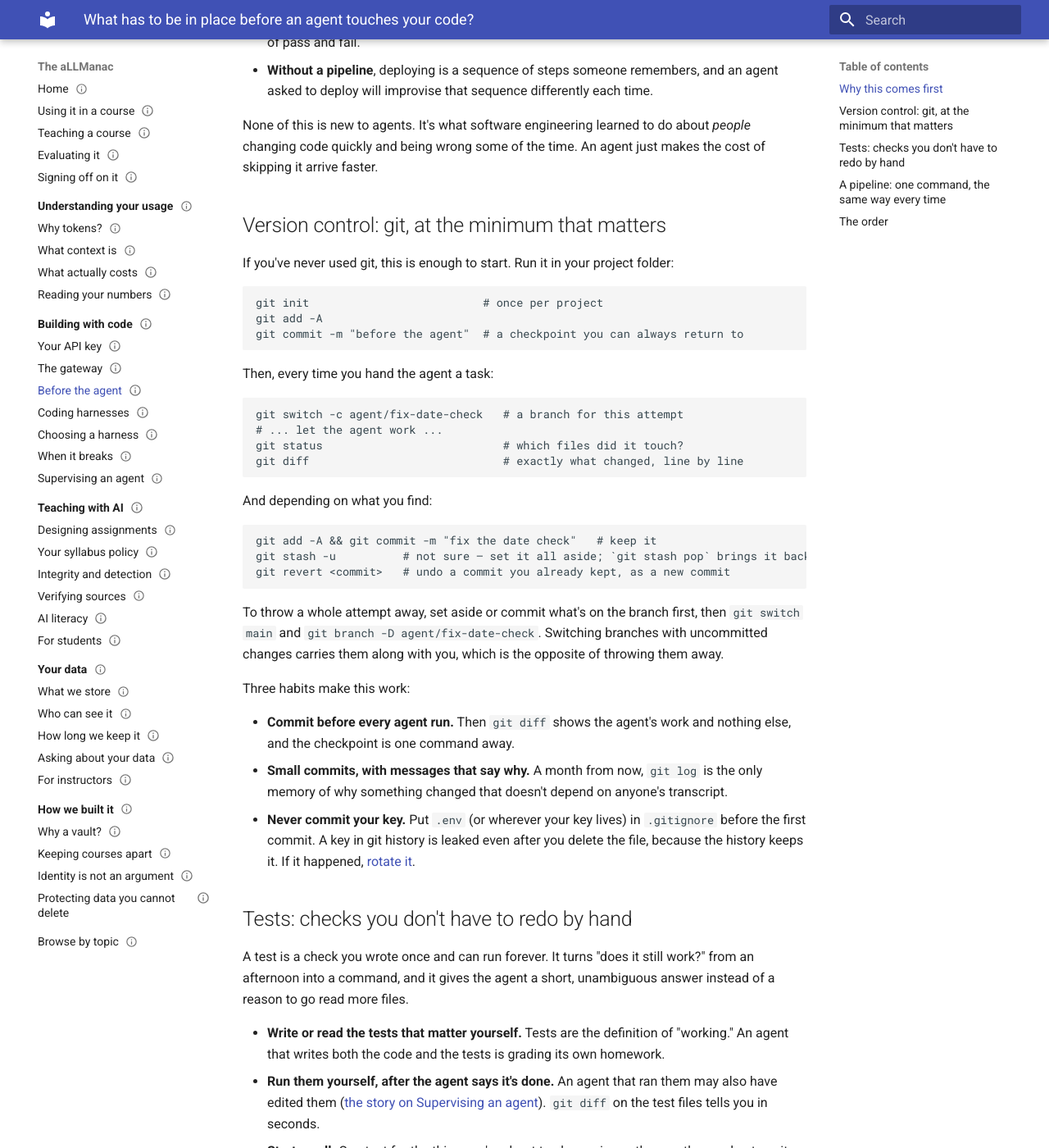
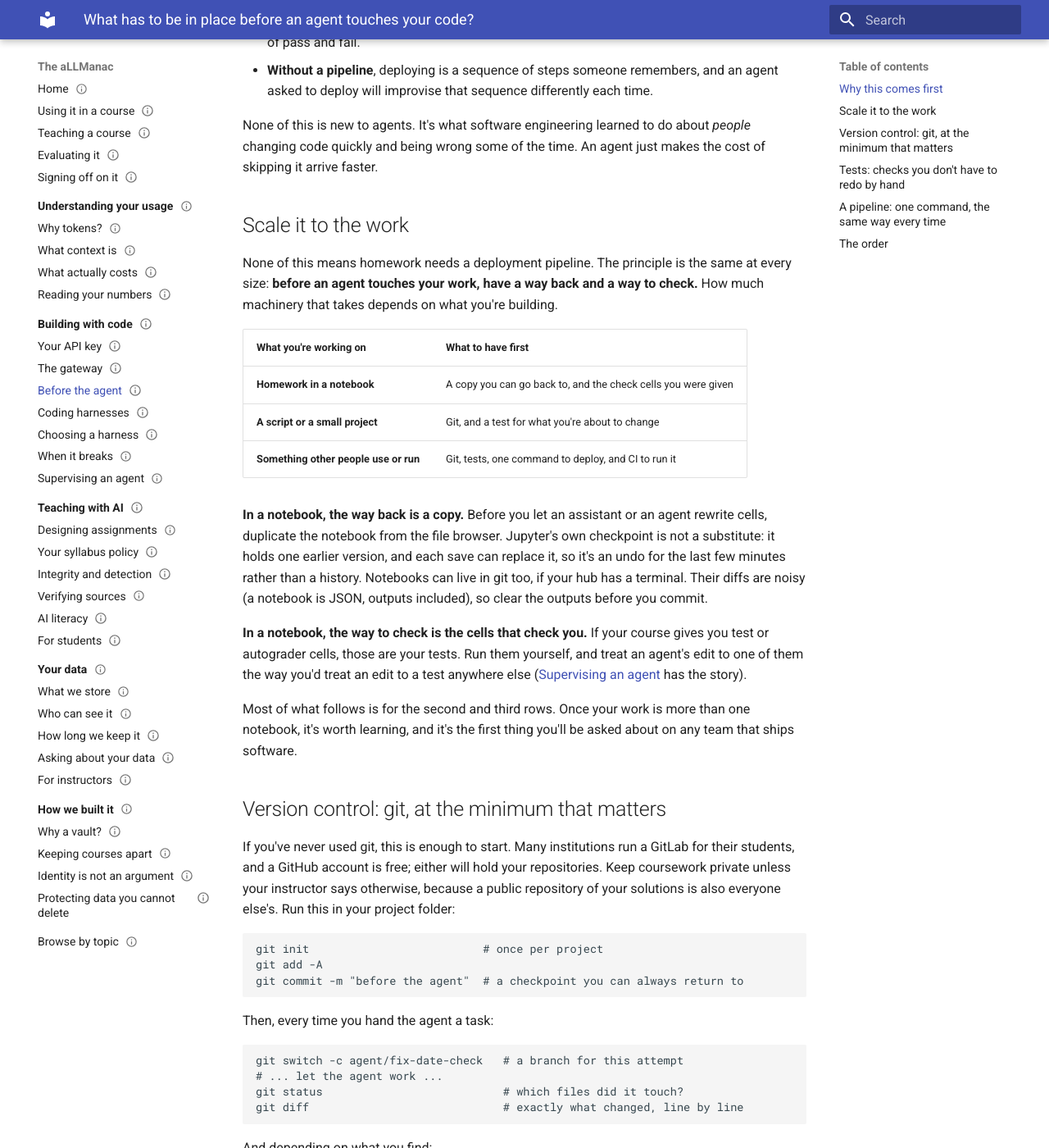
Before and after one commit to atmarx/aLLManac, an MkDocs documentation site: the page built from apex/building-with-code/before-the-agent.md, in a window 1280 px wide and 1400 px high, scrolled down 809 px. Shown: the whole window at 82% size. Built offline with MkDocs 1.6.1 and Material for MkDocs 9.7.7, drawn with Linux system fonts in a browser that asks for light colours; some of the changed text lies outside the part shown.

Commit message:
docs(guides): before the agent scales to the work — homework doesn't need a pipeline
@xram: Python 201 homework lives in JupyterHub notebooks, not git, and
doesn't need CI/CD.  The page read as if every assignment did.

New "Scale it to the work" section ahead of the git minimum: the
principle at every size is a way back and a way to check, then a table —
notebook homework (a copy, and the check cells you were given), a script
or small project (git and a test), something other people run (the full
stack).  Jupyter's checkpoint is one version deep, so the way back in a
notebook is a duplicate.  Autograder cells are the tests, and an agent
editing one is the same red flag as anywhere else.

Also: where repositories live (an institutional GitLab or a free GitHub,
named generically per the authoring rules) and keeping coursework private.

Co-Authored-By: Claude Opus 5 - Marco <noreply@anthropic.com>

````diff
--- a/apex/building-with-code/before-the-agent.md
+++ b/apex/building-with-code/before-the-agent.md
@@ -27,9 +27,25 @@ An agent changes a lot of things quickly, and it will be wrong some of the time.
 
 None of this is new to agents.  It's what software engineering learned to do about *people* changing code quickly and being wrong some of the time.  An agent just makes the cost of skipping it arrive faster.
 
+## Scale it to the work
+
+None of this means homework needs a deployment pipeline.  The principle is the same at every size: **before an agent touches your work, have a way back and a way to check.**  How much machinery that takes depends on what you're building.
+
+| What you're working on | What to have first |
+|---|---|
+| **Homework in a notebook** | A copy you can go back to, and the check cells you were given |
+| **A script or a small project** | Git, and a test for what you're about to change |
+| **Something other people use or run** | Git, tests, one command to deploy, and CI to run it |
+
+**In a notebook, the way back is a copy.**  Before you let an assistant or an agent rewrite cells, duplicate the notebook from the file browser.  Jupyter's own checkpoint is not a substitute: it holds one earlier version, and each save can replace it, so it's an undo for the last few minutes rather than a history.  Notebooks can live in git too, if your hub has a terminal.  Their diffs are noisy (a notebook is JSON, outputs included), so clear the outputs before you commit.
+
+**In a notebook, the way to check is the cells that check you.**  If your course gives you test or autograder cells, those are your tests.  Run them yourself, and treat an agent's edit to one of them the way you'd treat an edit to a test anywhere else ([Supervising an agent](supervising-an-agent.md) has the story).
+
+Most of what follows is for the second and third rows.  Once your work is more than one notebook, it's worth learning, and it's the first thing you'll be asked about on any team that ships software.
+
 ## Version control: git, at the minimum that matters
 
-If you've never used git, this is enough to start.  Run it in your project folder:
+If you've never used git, this is enough to start.  Many institutions run a GitLab for their students, and a GitHub account is free; either will hold your repositories.  Keep coursework private unless your instructor says otherwise, because a public repository of your solutions is also everyone else's.  Run this in your project folder:
 
 ```bash
 git init                          # once per project
@@ -84,7 +100,7 @@ If you're setting up to work with an agent, in this order:
 
 1. **Git**, with a first commit and your key in `.gitignore`.
 2. **A test** for the thing you're about to change.
-3. **One command** that runs the tests, and one that deploys, if you deploy.
+3. **One command** that runs the tests, and one that deploys, if you deploy.  For notebook homework, the first row of the table above is the whole list.
 4. *Then* a [harness](harnesses.md), and a [model](choosing-a-harness.md).
 
 The last item is the one people spend the most time on, and it matters least.  A good model in a bare folder is still a fast way to make changes you can't see or undo.  A modest model in a repository with tests and a pipeline is something you can [supervise](supervising-an-agent.md).
````
